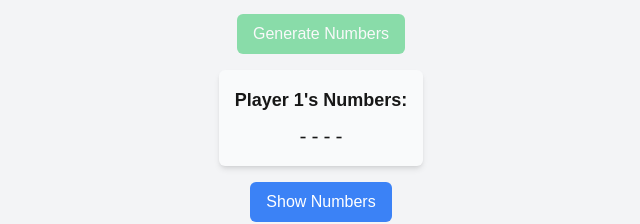
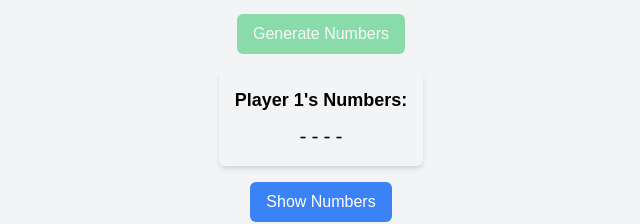
Before and after one commit to zackforssberg/pool-game, a Next.js app: page / in a window 1280 px wide. Both pictures are taken after a click on the button "Generate Numbers". Shown: the part 338-562 px from the top of the page, without its empty margins (319-959 px from the left). Built offline with nearby package versions, Linux system fonts and the light colour scheme.

Commit message:
text color fix

```diff
--- a/app/page.tsx
+++ b/app/page.tsx
@@ -131,8 +131,8 @@ export default function PoolGame() {
       </button>
 
       {playerNumbers && currentPlayer !== null && (
-        <div className="p-4 rounded-md bg-secondary shadow-md mb-4">
-          <h2 className="text-lg font-bold mb-2">
+        <div className="p-4 rounded-md shadow-md mb-4">
+          <h2 className="text-lg text-black font-bold mb-2">
             Player {currentPlayer + 1}&apos;s Numbers:
           </h2>
           {numbersRevealed ? (
@@ -150,7 +150,7 @@ export default function PoolGame() {
               ))}
             </div>
           ) : (
-            <p className="text-xl font-mono text-center">----</p> // Placeholder when numbers are hidden
+            <p className="text-xl text-black font-mono text-center">----</p> // Placeholder when numbers are hidden
           )}
         </div>
       )}
```
